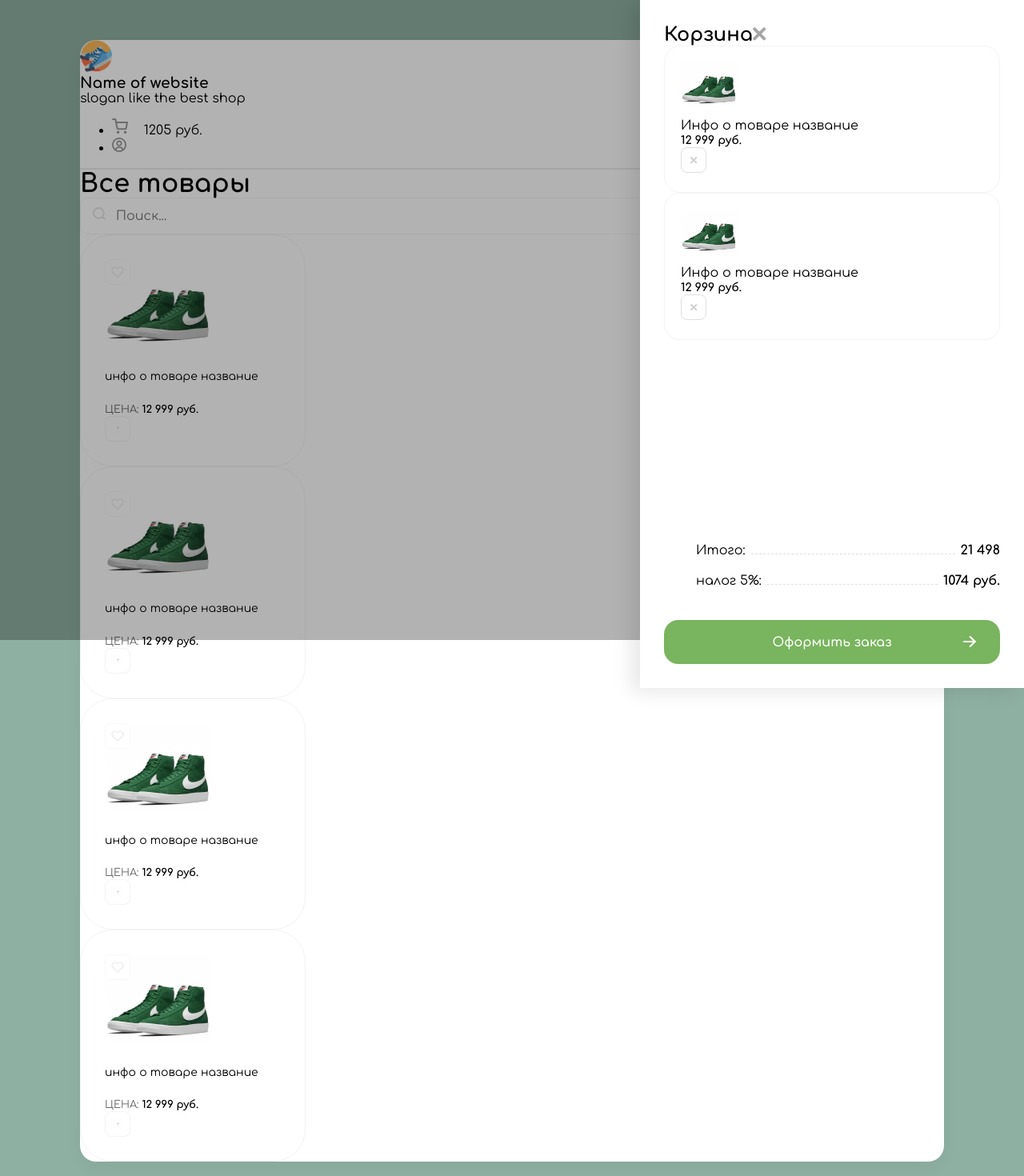
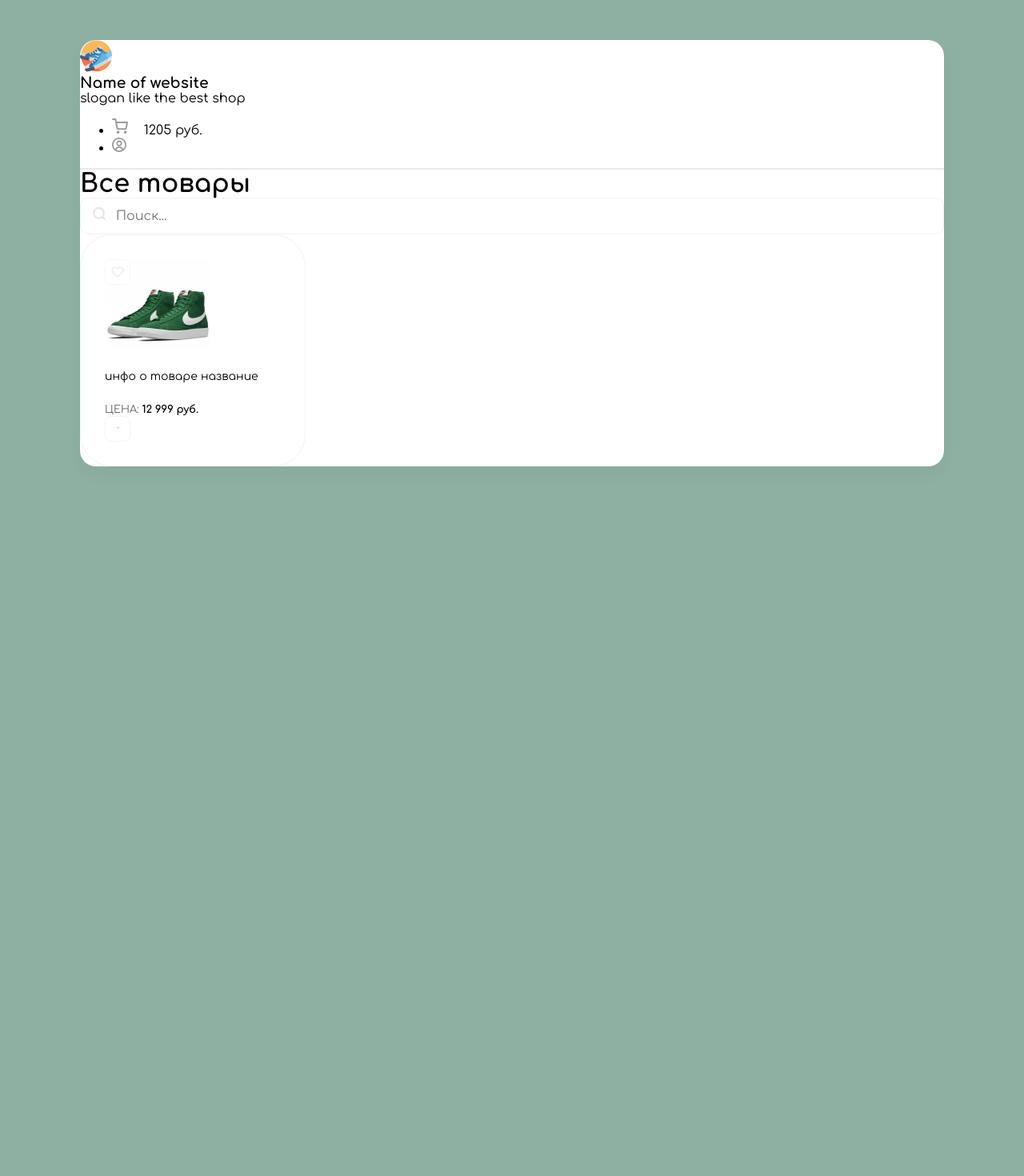
Before and after one commit to Shiionn/react-web, a React (Create React App) app: page / in a window 1280 px wide. Shown: the top 1470 px of the page at 80% size. After the commit the page ends 800 px from the top, so only its background shows below. Built offline with nearby package versions, Linux system fonts and the light colour scheme.

Commit message:
started doing component

```diff
--- a/src/App.js
+++ b/src/App.js
@@ -1,95 +1,13 @@
-
-
+import Card from './components/Card'; //Создаем компанент Card и импортруем код в него
+import Header from './components/Header';
+import Drawer from './components/Drawer';
 
 function App() {
   return (
     <div className="wrapper clear">
-       <div className="overlay"> {/*Тень на товары */}
-        <div className="drawer">
-          <h2 className=" d-flex justify-between mb-30">
-          Корзина
-          <img className="removeBtn" src="/img/removeAll.svg" alt="Remove"/>
-          </h2>
-{/* начало  эллементов коризины */}
-          <div className="items">
+      <Drawer/>{/*компонент карзины */}
+      <Header/>{/*компонент шапки */}
 
-{/* первый  эллемент коризины */}
-
-         <div className="cartItem d-flex align-center mb-20">
-          <div
-            style={{backgroundImage:'url(/img/sneakers.jpg)'}}
-            className="cartItemImg"></div>
-
-          <div className="mr-20 flex">
-            <p className="mb-5">Инфо о товаре название</p>
-            <b>12 999 руб.</b>
-          </div>
-          <img className="removeBtn" src="/img/btn_remove.svg" alt="Remove"/>
-          </div>
-
-
-{/* второй  эллемент коризины */}
-
-          <div className="cartItem d-flex align-center mb-20">
-          <div
-            style={{backgroundImage:'url(/img/sneakers.jpg)'}}
-            className="cartItemImg"></div>
-
-          <div className="mr-20 flex">
-            <p className="mb-5">Инфо о товаре название</p>
-            <b>12 999 руб.</b>
-          </div>
-          <img className="removeBtn" src="/img/btn_remove.svg" alt="Remove"/>
-          </div>
-        </div>
-{/* конец эллементов коризины */}
-
-          <div className="cartTotalBlock">
-            <ul>
-              <li>
-               <span>Итого:</span>
-                <div></div>
-                <b>21 498</b>
-             </li>
-              <li>
-                <span>налог 5%:</span>
-                <div></div>
-                <b>1074 руб.</b>
-             </li>
-            </ul>
-            <button className="greenButton">
-               Оформить заказ <img src="/img/strelka.svg" alt="Arrow"/>
-            </button>
-          </div>
- {/* Конец вкладки корзина */}
-
-
-        </div>
-      </div>
-
-
-
-
-
-      <header class="d-flex justify-between align-center p-40">  {/* d-flex=display:flex in scss*/}
-       <div className="d-flex align-center">
-        <img widh={40} heigh={40} src="/img/logo.png" alt="description"/>
-        {/* реакт сам поймет что искать в public */}
-        <div>
-          <h3 className="text-uppercase">Name of website</h3>
-          <p className="opacity-5">slogan like the best shop</p>
-         </div>
-        </div>
-        <ul className="d-flex">
-          <li className="mr-30"> {/*mr-30=margin-right 30px*/ }
-            <img widh={18} heigh={18} src="/img/cart.svg" alt="description"/>
-            <span> 1205 руб. </span>
-          </li>
-          <li>
-            <img widh={18} heigh={18} src="/img/user.svg" alt="description"/>
-          </li>
-        </ul>
-      </header>
       <div className="content p-40">
        <div className="d-flex align-center justify-between mb-40">
         <h1>Все товары </h1>
@@ -100,92 +18,10 @@ function App() {
         </div>
 
 {/* Карточки товаров */}
-
         <div className=" d-flex">
-        <div className="card">
-          <div className="favorite">
-            <img src="/img/like_zero.svg" alt="Unlike it!"/>
-          </div>
-          <img width={133} high={112} src="/img/sneakers.jpg"  alt="sneakers" />
-          <h5>инфо о товаре название</h5>
-          <div className="d-flex justify-between align-center">
-            <div className="d-flex flex-column cardButton">
-              <span> Цена: </span>
-              <b> 12 999 руб.</b>
-            </div>
-            <button className="button">
-            <img width={11} high={11} src="/img/btn_plus.svg" alt="plus"/>
-            </button>
-          </div>
+          <Card />  {/*компонент карточки */}
         </div>
-
-
-
-        <div className="card">
-         <div className="favorite">
-            <img src="/img/like_zero.svg" alt="Unlike it!"/>
-          </div>
-          <img width={133} high={112} src="/img/sneakers.jpg"  alt="sneakers" />
-          <h5>инфо о товаре название</h5>
-          <div className="d-flex justify-between align-center">
-            <div className="d-flex flex-column cardButton">
-              <span> Цена: </span>
-              <b> 12 999 руб.</b>
-            </div>
-            <button className="button">
-            <img width={11} high={11} src="/img/btn_plus.svg" alt="plus"/>
-            </button>
-          </div>
-        </div>
-
-
-
-        <div className="card">
-          <div className="favorite">
-            <img src="/img/like_zero.svg" alt="Unlike it!"/>
-          </div>
-          <img width={133} high={112} src="/img/sneakers.jpg"  alt="sneakers" />
-          <h5>инфо о товаре название</h5>
-          <div className="d-flex justify-between align-center">
-            <div className="d-flex flex-column cardButton">
-              <span> Цена: </span>
-              <b> 12 999 руб.</b>
-            </div>
-            <button className="button">
-            <img width={11} high={11} src="/img/btn_plus.svg" alt="plus"/>
-            </button>
-          </div>
-        </div>
-
-
-
-        <div className="card">
-          <div className="favorite">
-            <img src="/img/like_zero.svg" alt="Unlike it!"/>
-          </div>
-          <img width={133} high={112} src="/img/sneakers.jpg"  alt="sneakers" />
-          <h5>инфо о товаре название</h5>
-          <div className="d-flex justify-between align-center">
-            <div className="d-flex flex-column cardButton">
-              <span> Цена: </span>
-              <b> 12 999 руб.</b>
-            </div>
-            <button className="button">
-            <img width={11} high={11} src="/img/btn_plus.svg" alt="plus"/>
-            </button>
-          </div>
-        </div>
-
-
-
-
-        </div>
-
-
-
-
       </div>
-
     </div>
   );
 }
--- /dev/null
+++ b/src/components/Card.js
@@ -0,0 +1,24 @@
+function Card() {
+    return (
+
+        <div className="card">
+          <div className="favorite">
+            <img src="/img/like_zero.svg" alt="Unlike it!"/>
+          </div>
+          <img width={133} high={112} src="/img/sneakers.jpg"  alt="sneakers" />
+          <h5>инфо о товаре название</h5>
+          <div className="d-flex justify-between align-center">
+            <div className="d-flex flex-column cardButton">
+              <span> Цена: </span>
+              <b> 12 999 руб.</b>
+            </div>
+            <button className="button">
+            <img width={11} high={11} src="/img/btn_plus.svg" alt="plus"/>
+            </button>
+          </div>
+        </div>
+    );
+
+}
+export default Card; //разрешение на экспорт данного файла
+//мы зовем компонент, которые из домика выйти не может, дверь то мы ему не открыли
--- /dev/null
+++ b/src/components/Drawer.js
@@ -0,0 +1,67 @@
+function Drawer () {
+return(
+<div  style ={{display:'none'}} className="overlay"> {/*Тень на товары style ={{display:'none'}}*/}
+    <div className="drawer">
+        <h2 className=" d-flex justify-between mb-30">
+            Корзина
+            <img className="removeBtn" src="/img/removeAll.svg" alt="Remove"/>
+        </h2>
+{/* начало  эллементов коризины */}
+        <div className="items">
+
+{/* первый  эллемент коризины */}
+
+    <div className="cartItem d-flex align-center mb-20">
+        <div
+        style={{backgroundImage:'url(/img/sneakers.jpg)'}}
+        className="cartItemImg"></div>
+
+        <div className="mr-20 flex">
+        <p className="mb-5">Инфо о товаре название</p>
+        <b>12 999 руб.</b>
+        </div>
+        <img className="removeBtn" src="/img/btn_remove.svg" alt="Remove"/>
+    </div>
+
+
+{/* второй  эллемент коризины */}
+
+    <div className="cartItem d-flex align-center mb-20">
+        <div
+        style={{backgroundImage:'url(/img/sneakers.jpg)'}}
+        className="cartItemImg"></div>
+
+        <div className="mr-20 flex">
+         <p className="mb-5">Инфо о товаре название</p>
+        <b>12 999 руб.</b>
+        </div>
+        <img className="removeBtn" src="/img/btn_remove.svg" alt="Remove"/>
+        </div>
+    </div>
+{/* конец эллементов коризины */}
+
+    <div className="cartTotalBlock">
+      <ul>
+        <li>
+         <span>Итого:</span>
+          <div></div>
+          <b>21 498</b>
+       </li>
+        <li>
+          <span>налог 5%:</span>
+          <div></div>
+          <b>1074 руб.</b>
+       </li>
+      </ul>
+      <button className="greenButton">
+         Оформить заказ <img src="/img/strelka.svg" alt="Arrow"/>
+      </button>
+    </div>
+{/* Конец вкладки корзина */}
+  </div>
+</div>
+
+);
+}
+
+export default Drawer;
--- /dev/null
+++ b/src/components/Header.js
@@ -0,0 +1,26 @@
+function Header () {
+return(
+    <header class="d-flex justify-between align-center p-40">  {/* d-flex=display:flex in scss*/}
+    <div className="d-flex align-center">
+     <img widh={40} heigh={40} src="/img/logo.png" alt="description"/>
+     {/* реакт сам поймет что искать в public */}
+     <div>
+       <h3 className="text-uppercase">Name of website</h3>
+       <p className="opacity-5">slogan like the best shop</p>
+      </div>
+     </div>
+     <ul className="d-flex">
+       <li className="mr-30"> {/*mr-30=margin-right 30px*/ }
+         <img widh={18} heigh={18} src="/img/cart.svg" alt="description"/>
+         <span> 1205 руб. </span>
+       </li>
+       <li>
+         <img widh={18} heigh={18} src="/img/user.svg" alt="description"/>
+       </li>
+     </ul>
+   </header>
+
+);
+}
+
+export default Header;
--- a/src/index.js
+++ b/src/index.js
@@ -12,8 +12,3 @@ root.render(
     <App />
   </React.StrictMode>
 );
-
-// If you want to start measuring performance in your app, pass a function
-// to log results (for example: reportWebVitals(console.log))
-// or send to an analytics endpoint. Learn more: https://bit.ly/CRA-vitals
-//reportWebVitals();
```
